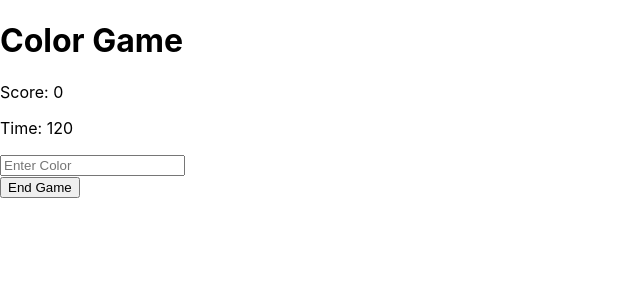
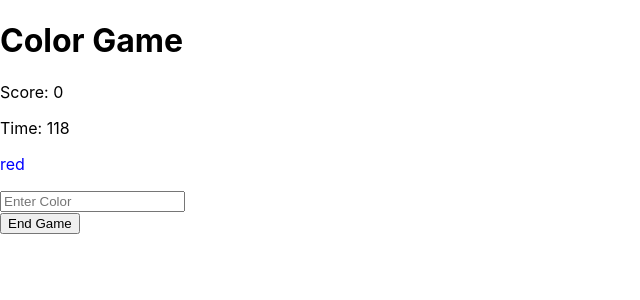
Before and after one commit to AlpBuz/color-game, a React (Create React App) app: page / in a window 1280 px wide. Both pictures are taken after a click on the button "Start Game". Shown: the top 300 px of the page, without its empty margins (0-640 px from the left). Built offline with nearby package versions, Linux system fonts and the light colour scheme.

Commit message:
Implemented a Working Timer

```diff
--- a/src/ColorGame.jsx
+++ b/src/ColorGame.jsx
@@ -10,17 +10,31 @@ export default function StartGame() {
     const [timer, setTimer] = useState(120);
     const [TimerIsActive, setTimerIsActive] = useState(true);
 
-    const [color, setColor] = useState('');
-    const [word, setWord] = useState('');
+    const [wordColor, setWordColor] = useState('blue');
+    const [word, setWord] = useState('red');
+
+
+    useEffect(() => {
+        let interval;
+
+        if (TimerIsActive && timer > 0) {
+
+            interval = setInterval(() => {
+              setTimer((prevSeconds) => prevSeconds - 1);
+            }, 1000);
+        } else if (!TimerIsActive && timer !== 120) {
+            clearInterval(interval);
+        }
+        return () => clearInterval(interval);
+    }, [TimerIsActive, timer])
 
 
     const updateScore = () => {
-        setScore(score + 10);
+        setScore(score + 100);
     }
 
     const formSubmit = async (event) =>{
         event.preventDefault();
-
 
         try{
 
@@ -46,6 +60,10 @@ export default function StartGame() {
                 <p>Time: {timer}</p>
             </div>
 
+            <div className="The-Color">
+                <p style={{color: wordColor}}>{word}</p>
+            </div>
+
             <form name="Submit-Answer" action="" method="post" onSubmit={formSubmit}>
                 <div>
                     <input type="textbox" id="User-Answer" required placeholder="Enter Color"/>
```
